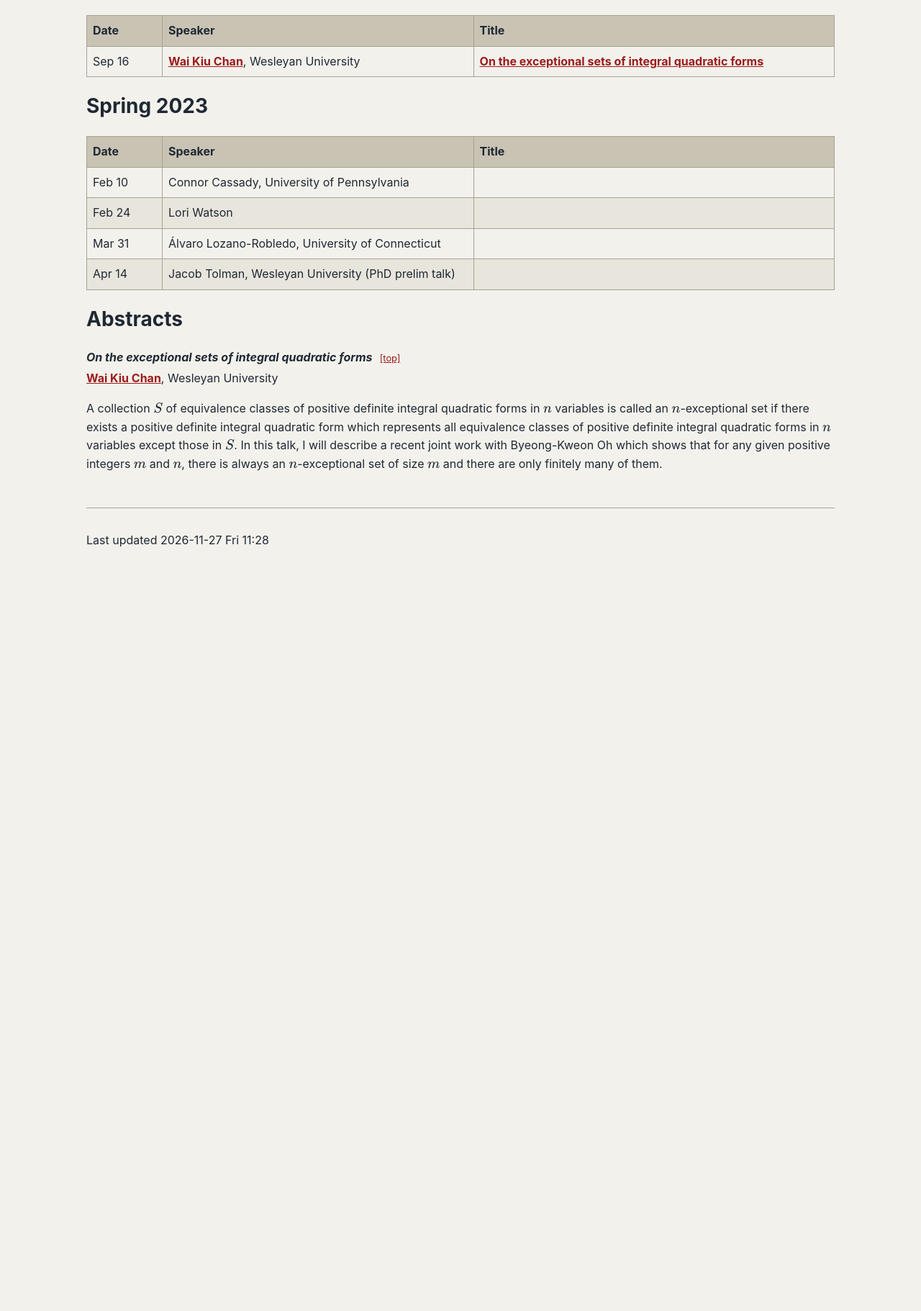
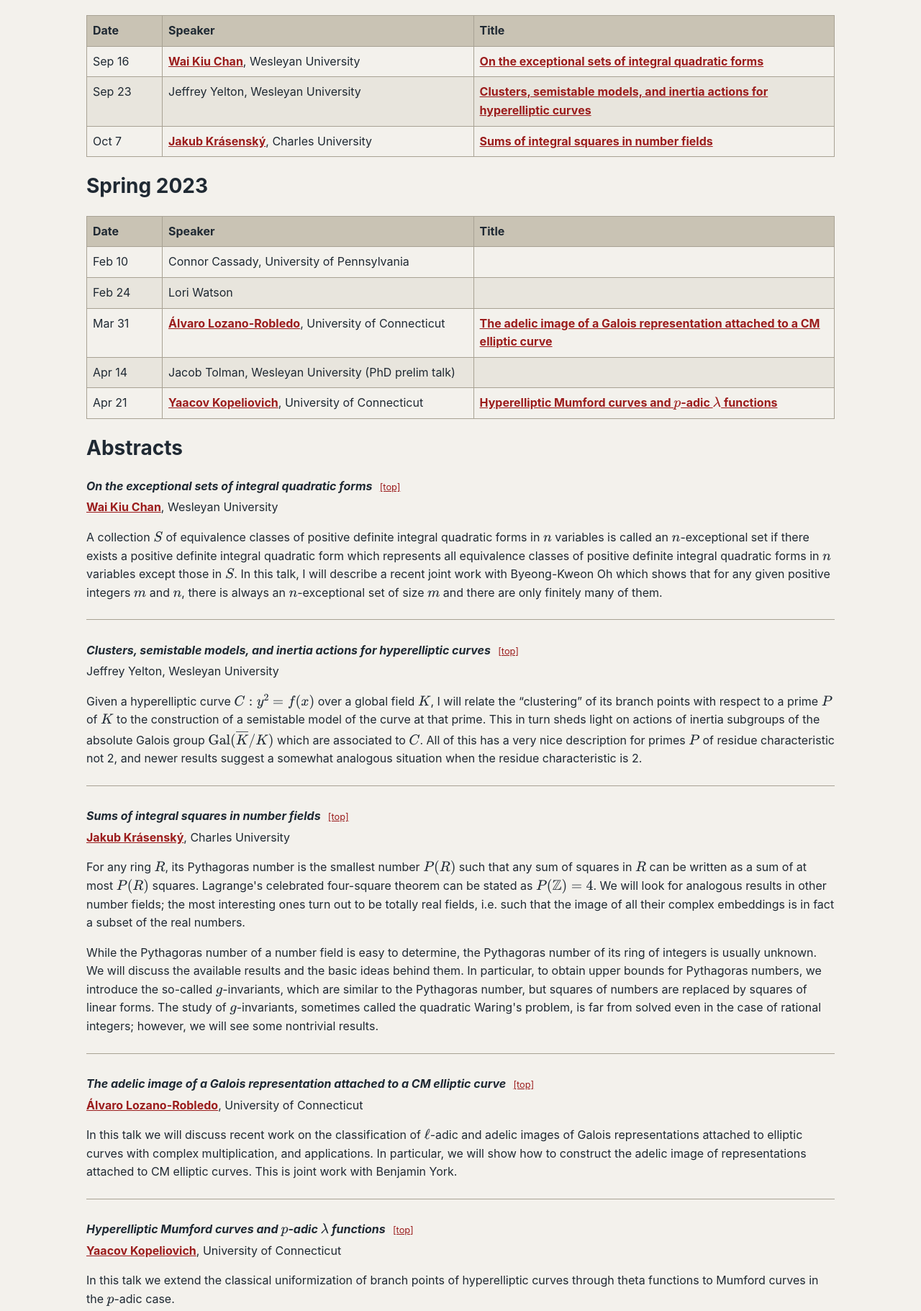
Before and after one commit to christopherrasmussen/ant-seminar, a plain HTML site: page docs/ant-sem-ay-2022.html in a window 1280 px wide. Shown: the part 302-2123 px from the top of the page at 72% size. Before the commit the page ends 1082 px from the top, so only its background shows below. Drawn offline with nearby package versions, Linux system fonts and the light colour scheme.

Commit message:
added a few talks

```diff
--- a/docs/ant-sem-ay-2022.html
+++ b/docs/ant-sem-ay-2022.html
@@ -51,7 +51,7 @@
 By Year: <a href="index.html">Current</a> | <a href="ant-sem-ay-2025.html">2025&ndash;2026</a> | <a href="ant-sem-ay-2024.html">2024&ndash;2025</a> | <a href="ant-sem-ay-2023.html">2023&ndash;2024</a> | <a href="ant-sem-ay-2022.html">2022&ndash;2023</a>
 </p>
 
-<div class="note" id="orgd6497dc">
+<div class="note" id="org9229dcd">
 <p>
 
 </p>
@@ -64,9 +64,9 @@ be sent to <a href="mailto:crasmussen@wesleyan.edu">the organizers</a>.
 </p>
 
 </div>
-<div id="outline-container-orga24009f" class="outline-2">
-<h2 id="orga24009f">Fall 2022</h2>
-<div class="outline-text-2" id="text-orga24009f">
+<div id="outline-container-org8b85c27" class="outline-2">
+<h2 id="org8b85c27">Fall 2022</h2>
+<div class="outline-text-2" id="text-org8b85c27">
 <table border="2" cellspacing="0" cellpadding="6" rules="groups" frame="hsides">
 
 
@@ -90,13 +90,25 @@ be sent to <a href="mailto:crasmussen@wesleyan.edu">the organizers</a>.
 <td class="org-left"><a href="https://wkchan.faculty.wesleyan.edu/">Wai Kiu Chan</a>, Wesleyan University</td>
 <td class="org-left"><a href="#2022-09-16">On the exceptional sets of integral quadratic forms</a></td>
 </tr>
+
+<tr>
+<td class="org-left">Sep 23</td>
+<td class="org-left">Jeffrey Yelton, Wesleyan University</td>
+<td class="org-left"><a href="#2022-09-23">Clusters, semistable models, and inertia actions for hyperelliptic curves</a></td>
+</tr>
+
+<tr>
+<td class="org-left">Oct 7</td>
+<td class="org-left"><a href="https://sites.google.com/view/krasensky/">Jakub Krásenský</a>, Charles University</td>
+<td class="org-left"><a href="#2022-10-07">Sums of integral squares in number fields</a></td>
+</tr>
 </tbody>
 </table>
 </div>
 </div>
-<div id="outline-container-orgd3f3b7b" class="outline-2">
-<h2 id="orgd3f3b7b">Spring 2023</h2>
-<div class="outline-text-2" id="text-orgd3f3b7b">
+<div id="outline-container-org86140c4" class="outline-2">
+<h2 id="org86140c4">Spring 2023</h2>
+<div class="outline-text-2" id="text-org86140c4">
 <table border="2" cellspacing="0" cellpadding="6" rules="groups" frame="hsides">
 
 
@@ -129,8 +141,8 @@ be sent to <a href="mailto:crasmussen@wesleyan.edu">the organizers</a>.
 
 <tr>
 <td class="org-left">Mar 31</td>
-<td class="org-left">Álvaro Lozano-Robledo, University of Connecticut</td>
-<td class="org-left">&nbsp;</td>
+<td class="org-left"><a href="https://www.alozano.clas.uconn.edu/">Álvaro Lozano-Robledo</a>, University of Connecticut</td>
+<td class="org-left"><a href="#2023-03-31">The adelic image of a Galois representation attached to a CM elliptic curve</a></td>
 </tr>
 
 <tr>
@@ -138,13 +150,19 @@ be sent to <a href="mailto:crasmussen@wesleyan.edu">the organizers</a>.
 <td class="org-left">Jacob Tolman, Wesleyan University (PhD prelim talk)</td>
 <td class="org-left">&nbsp;</td>
 </tr>
+
+<tr>
+<td class="org-left">Apr 21</td>
+<td class="org-left"><a href="http://www.business.uconn.edu/person/yaacov-kopeliovich/">Yaacov Kopeliovich</a>, University of Connecticut</td>
+<td class="org-left"><a href="#2023-04-21">Hyperelliptic Mumford curves and \(p\)-adic \(\lambda\) functions</a></td>
+</tr>
 </tbody>
 </table>
 </div>
 </div>
-<div id="outline-container-orgb7f7233" class="outline-2">
-<h2 id="orgb7f7233">Abstracts</h2>
-<div class="outline-text-2" id="text-orgb7f7233">
+<div id="outline-container-org2368b59" class="outline-2">
+<h2 id="org2368b59">Abstracts</h2>
+<div class="outline-text-2" id="text-org2368b59">
 </div>
 <div id="outline-container-2022-09-16" class="outline-4">
 <h4 id="2022-09-16"><i>On the exceptional sets of integral quadratic forms</i> <a class="to-top" href="#content">[top]</a></h4>
@@ -166,10 +184,90 @@ them.
 </p>
 </div>
 </div>
+<div id="outline-container-2022-09-23" class="outline-4">
+<h4 id="2022-09-23"><i>Clusters, semistable models, and inertia actions for hyperelliptic curves</i> <a class="to-top" href="#content">[top]</a></h4>
+<div class="outline-text-4" id="text-2022-09-23">
+<p>
+Jeffrey Yelton, Wesleyan University
+</p>
+
+<p>
+Given a hyperelliptic curve \(C : y^2 = f(x)\) over a global field
+\(K\), I will relate the “clustering” of its branch points with respect
+to a prime \(P\) of \(K\) to the construction of a semistable model of
+the curve at that prime. This in turn sheds light on actions of inertia
+subgroups of the absolute Galois group \(\mathrm{Gal}(\overline{K}/K)\) which are
+associated to \(C\). All of this has a very nice description for primes
+\(P\) of residue characteristic not 2, and newer results suggest a
+somewhat analogous situation when the residue characteristic is 2.
+</p>
+</div>
+</div>
+<div id="outline-container-2022-10-07" class="outline-4">
+<h4 id="2022-10-07"><i>Sums of integral squares in number fields</i> <a class="to-top" href="#content">[top]</a></h4>
+<div class="outline-text-4" id="text-2022-10-07">
+<p>
+<a href="https://sites.google.com/view/krasensky/">Jakub Krásenský</a>, Charles University
+</p>
+
+<p>
+For any ring \(R\), its Pythagoras number is the smallest number
+\(P(R)\) such that any sum of squares in \(R\) can be written as a sum
+of at most \(P(R)\) squares. Lagrange's celebrated four-square theorem
+can be stated as \(P(\mathbb{Z})=4\). We will look for analogous results
+in other number fields; the most interesting ones turn out to be totally
+real fields, i.e. such that the image of all their complex embeddings is
+in fact a subset of the real numbers.
+</p>
+
+<p>
+While the Pythagoras number of a number field is easy to determine, the
+Pythagoras number of its ring of integers is usually unknown. We will
+discuss the available results and the basic ideas behind them. In
+particular, to obtain upper bounds for Pythagoras numbers, we introduce
+the so-called \(g\)-invariants, which are similar to the Pythagoras
+number, but squares of numbers are replaced by squares of linear forms.
+The study of \(g\)-invariants, sometimes called the quadratic Waring's
+problem, is far from solved even in the case of rational integers;
+however, we will see some nontrivial results.
+</p>
+</div>
+</div>
+<div id="outline-container-2023-03-31" class="outline-4">
+<h4 id="2023-03-31"><i>The adelic image of a Galois representation attached to a CM elliptic curve</i> <a class="to-top" href="#content">[top]</a></h4>
+<div class="outline-text-4" id="text-2023-03-31">
+<p>
+<a href="https://www.alozano.clas.uconn.edu/">Álvaro Lozano-Robledo</a>, University of Connecticut
+</p>
+
+<p>
+In this talk we will discuss recent work on the classification of
+\(\ell\)-adic and adelic images of Galois representations attached to
+elliptic curves with complex multiplication, and applications. In
+particular, we will show how to construct the adelic image of
+representations attached to CM elliptic curves. This is joint work with
+Benjamin York.
+</p>
+</div>
+</div>
+<div id="outline-container-2023-04-21" class="outline-4">
+<h4 id="2023-04-21"><i>Hyperelliptic Mumford curves and \(p\)-adic \(\lambda\) functions</i> <a class="to-top" href="#content">[top]</a></h4>
+<div class="outline-text-4" id="text-2023-04-21">
+<p>
+<a href="http://www.business.uconn.edu/person/yaacov-kopeliovich/">Yaacov Kopeliovich</a>, University of Connecticut
+</p>
+
+<p>
+In this talk we extend the classical uniformization of branch points of
+hyperelliptic curves through theta functions to Mumford curves in the
+\(p\)-adic case.
+</p>
+</div>
+</div>
 </div>
 </div>
 <div id="postamble" class="status">
-<p>Last updated 2026-11-27 Fri 11:28</p>
+<p>Last updated 2026-11-27 Fri 11:47</p>
 </div>
 </body>
 </html>
```
Also changed, not shown: docs/ant-sem-ay-2023.html (+10 -10 lines), docs/ant-sem-ay-2024.html (+10 -10 lines), docs/ant-sem-ay-2025.html (+10 -10 lines), docs/index.html (+6 -6 lines), 1 other file.
